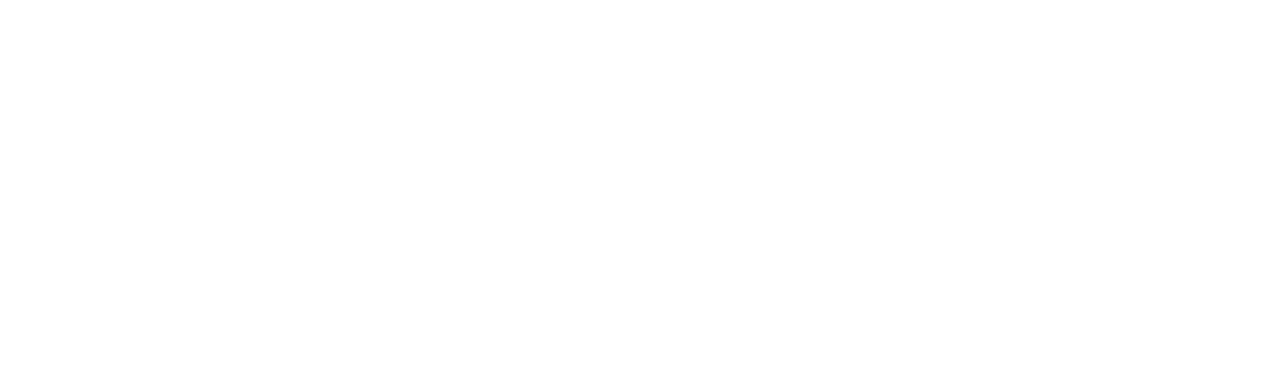
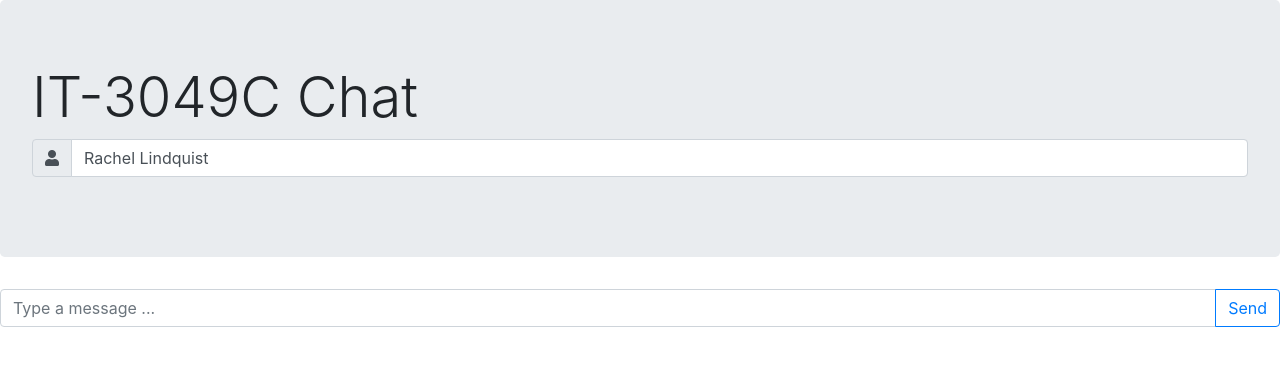
Before and after one commit to it3049c-fall22-henderson/chatting-application-RachelLindquist, a website: page index.html in a window 1280 px wide. Drawn offline with Linux system fonts and the light colour scheme.

Commit message:
Part 1 up through footer complete

```diff
--- a/index.html
+++ b/index.html
@@ -15,7 +15,17 @@
 
     <body>
         <header>
-
+            <div class = "jumbotron">
+                <h1 class ="display-4">IT-3049C Chat</h1>
+                <div class="input-group mb-3">
+                    <div class="input-group-prepend">
+                        <span class="input-group-text">
+                            <i class="fas fa-user"></i>
+                        </span>
+                    </div>
+                    <input id="my-name-input" type="text" class="form-control" placeholder="Name" value ="Rachel Lindquist">
+                </div>
+            </div>
         </header>
 
         <div id="chat">
@@ -23,7 +33,19 @@
         </div>
 
         <footer>
-
+            <div id="chatbar" class="input-group mb-3">
+                <input
+                    type="text"
+                    id="my-message"
+                    class="form-control"
+                    placeholder="Type a message ...">
+                <div class="input-group-append">
+                    <button
+                        class="btn btn-outline-primary"
+                        id="send-button"
+                        type="button">Send</button>
+                </div>
+            </div>
         </footer>
         <!-- Our own Scripts -->
         <script src="resources/js/index.js"></script>
```
